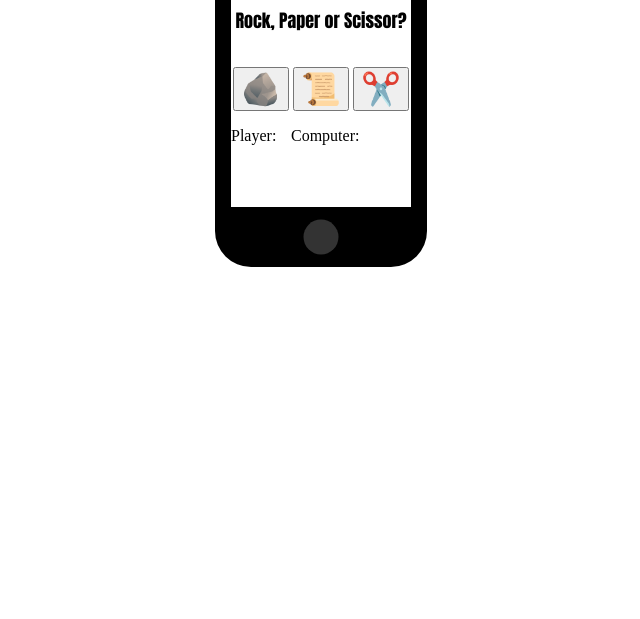
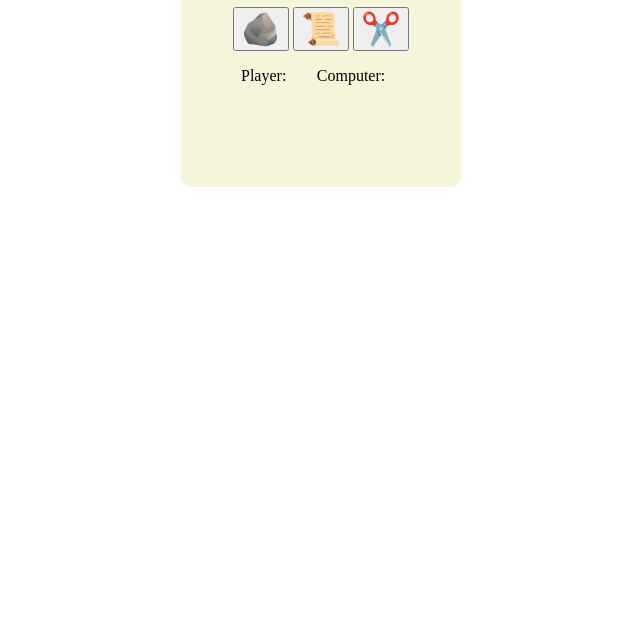
Before and after one commit to MatthijsMondriaan/rock-paper-scissors-javascript, a plain HTML site: page index.html in a window 1280 px wide. Shown: the part 181-800 px from the top of the page, without its empty margins (319-959 px from the left). Drawn offline with Linux system fonts and the light colour scheme.

Commit message:
New layout

```diff
--- a/css/style.css
+++ b/css/style.css
@@ -1,53 +1,10 @@
-div {
-	padding: ;
-}
 
 
-/* The device with borders */
-.smartphone {
-	position: relative;
-	width: 180px;
-	height: 320px;
+.container {
+	width: 280px;
 	margin: auto;
-	border: 16px black solid;
-	border-top-width: 60px;
-	border-bottom-width: 60px;
-	border-radius: 36px;
-}
-
-/* The horizontal line on the top of the device */
-.smartphone:before {
-	content: '';
-	display: block;
-	width: 60px;
-	height: 5px;
-	position: absolute;
-	top: -30px;
-	left: 50%;
-	transform: translate(-50%, -50%);
-	background: #333;
+	background-color: beige;
 	border-radius: 10px;
-}
-
-/* The circle on the bottom of the device */
-.smartphone:after {
-	content: '';
-	display: block;
-	width: 35px;
-	height: 35px;
-	position: absolute;
-	left: 50%;
-	bottom: -65px;
-	transform: translate(-50%, -50%);
-	background: #333;
-	border-radius: 50%;
-}
-
-/* The screen (or content) of the device */
-.smartphone .content {
-	width: 180px;
-	height: 320px;
-	background: white;
 }
 
 .parent {
@@ -56,8 +13,9 @@ div {
 	grid-template-rows: repeat(6, 1fr);
 	grid-column-gap: 0px;
 	grid-row-gap: 0px;
-	align-content: center;
-	align-content: space-evenly;
+	/* align-content: center; */
+	margin: auto;
+	padding-left: 50px;
 }
 
 .div1 {
@@ -71,60 +29,52 @@ div {
 .div2 {
 	font-size: xx-large;
 	text-align: center;
-	width: 180px;
 	height: 40px;
 	grid-area: 2 / 1 / 3 / 4;
 }
 
 .div3 {
 	text-align: center;
-	text-align: center;
-	width: 180px;
 	height: 60px;
 	grid-area: 3 / 1 / 4 / 4;
 }
 
 .div4 {
 	text-align: center;
-	width: 60px;
 	height: 40px;
 	grid-area: 4 / 1 / 5 / 2;
 }
 
 .div5 {
 	text-align: center;
-	width: 60px;
 	height: 40px;
 	grid-area: 4 / 2 / 5 / 3;
 }
 
 .div6 {
 	text-align: center;
-	width: 60px;
 	height: 40px;
 	grid-area: 4 / 3 / 5 / 4;
 }
 
 .div7 {
-	width: 60px;
 	height: 40px;
 	grid-area: 5 / 1 / 5 / 4;
 }
 
 .div7 {
-	width: 60px;
+	padding-left: 10px;
 	height: 40px;
 	grid-area: 5 / 1 / 5 / 4;
 }
 
 .div8 {
-	width: 60px;
+	text-align: center;
 	height: 40px;
 	grid-area: 5 / 2 / 5 / 4;
 }
 
 .div9 {
-	width: 60px;
 	height: 40px;
 	grid-area: 5 / 3 / 5 / 4;
 }
--- a/index.html
+++ b/index.html
@@ -9,8 +9,7 @@
 </head>
 
 <body>
-    <div class="smartphone">
-        <div class="content">
+    <div class="container">
         <div class="parent">
             <div class="div1"></div>
             <div class="div2 computer-icon">🤖</div>
@@ -34,7 +33,6 @@
             </div>
         </div>
     </div>
-      </div>
 </body>
 <script src="/js/main.js"></script>
 </html>
```
Also changed, not shown: 1 other file. Lines whose indentation alone changed are shown as unchanged.
